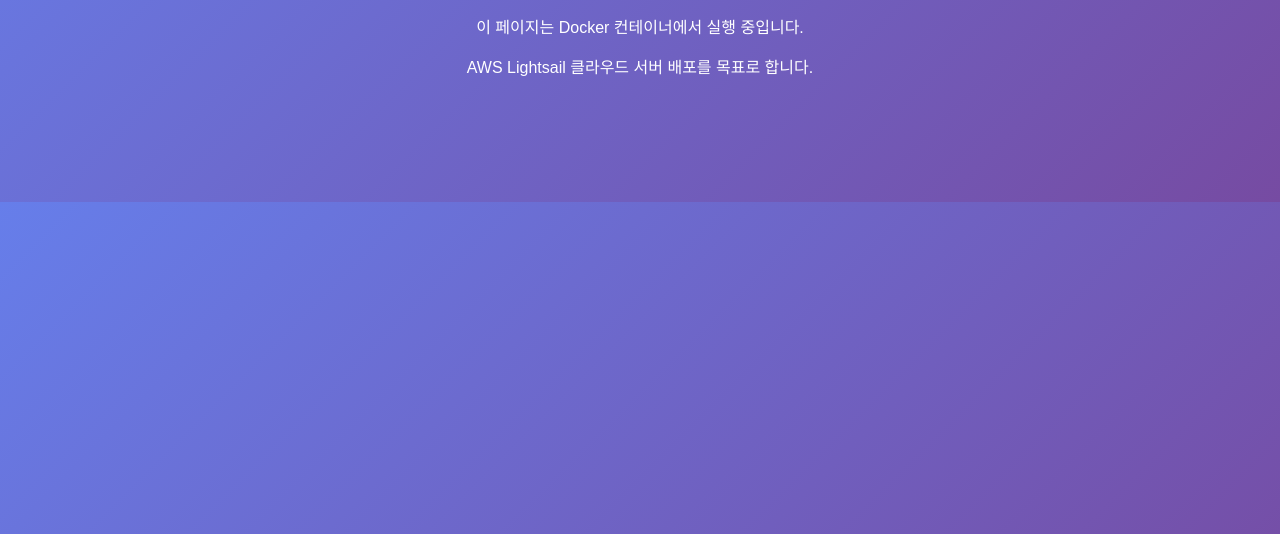
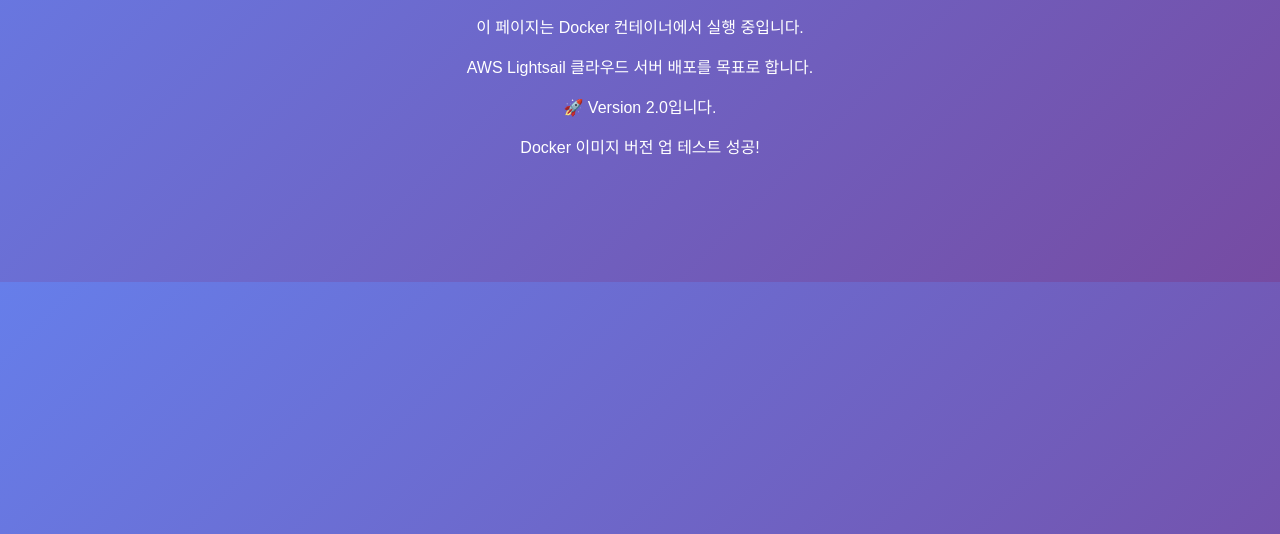
Before and after one commit to i-dAb-i/docker-web, a plain HTML site: page index.html in a window 1280 px wide. Shown: the part 266-800 px from the top of the page. Drawn offline with Linux system fonts and the light colour scheme.

Commit message:
Version 2.0

```diff
--- a/index.html
+++ b/index.html
@@ -2,7 +2,7 @@
 <html lang="ko">
 <head>
     <meta charset="UTF-8">
-    <title>My First Docker Web</title>
+    <title>🔥 My First Docker Web 2.0</title>
     <style>
         body {
             font-family: 'Arial', sans-serif;
@@ -25,5 +25,7 @@
     <h1>안녕하세요, dab입니다!</h1>
     <p>이 페이지는 Docker 컨테이너에서 실행 중입니다.</p>
     <p>AWS Lightsail 클라우드 서버 배포를 목표로 합니다.</p>
+    <p>🚀 Version 2.0입니다.</p>
+    <p>Docker 이미지 버전 업 테스트 성공!</p>
 </body>
 </html>
```
